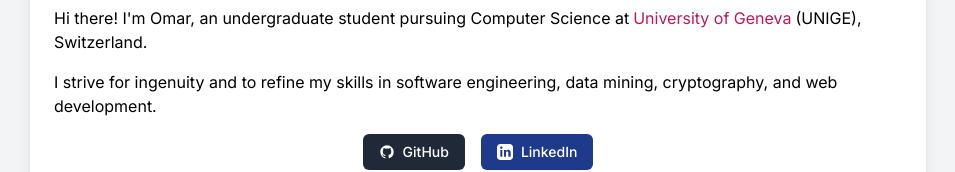
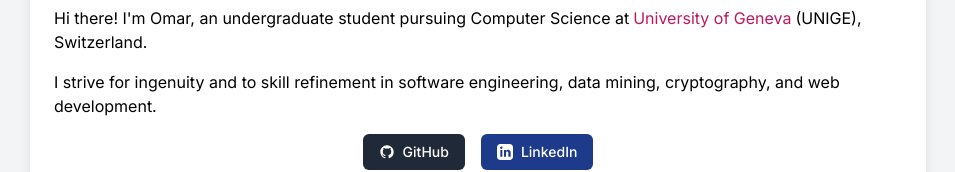
Before and after one commit to omarabdesslem/web_proj, a Next.js app: page / in a window 1280 px wide. Shown: the part 504-676 px from the top of the page, without its empty margins (162-1117 px from the left). Built offline with nearby package versions, Linux system fonts and the light colour scheme.

Commit message:
edited about segment

```diff
--- a/app/page.tsx
+++ b/app/page.tsx
@@ -69,7 +69,7 @@ export default function CV() {
             (UNIGE), Switzerland.
           </p>
           <p>
-            I strive for ingenuity and to refine my skills in software
+            I strive for ingenuity and to skill refinement in software
             engineering, data mining, cryptography, and web development.
           </p>
           <div className="mt-4 flex justify-center space-x-4">
```
